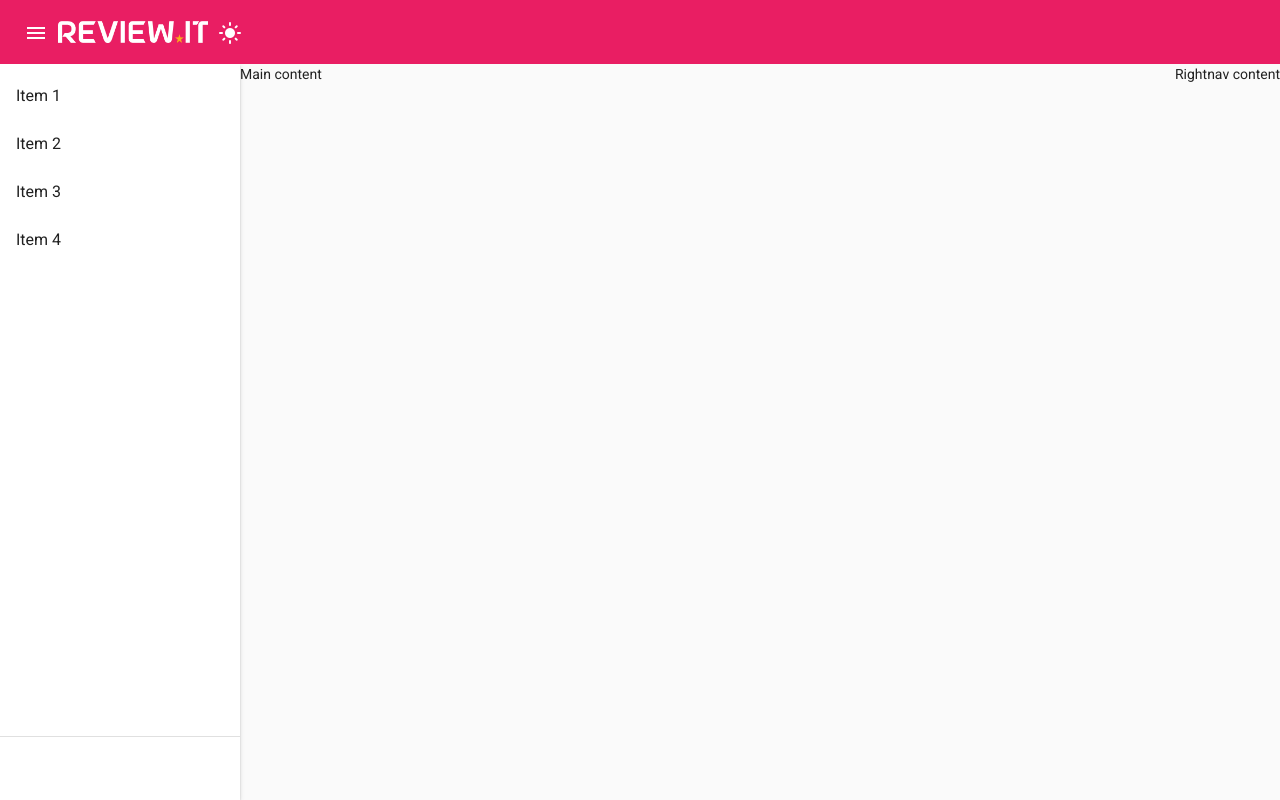
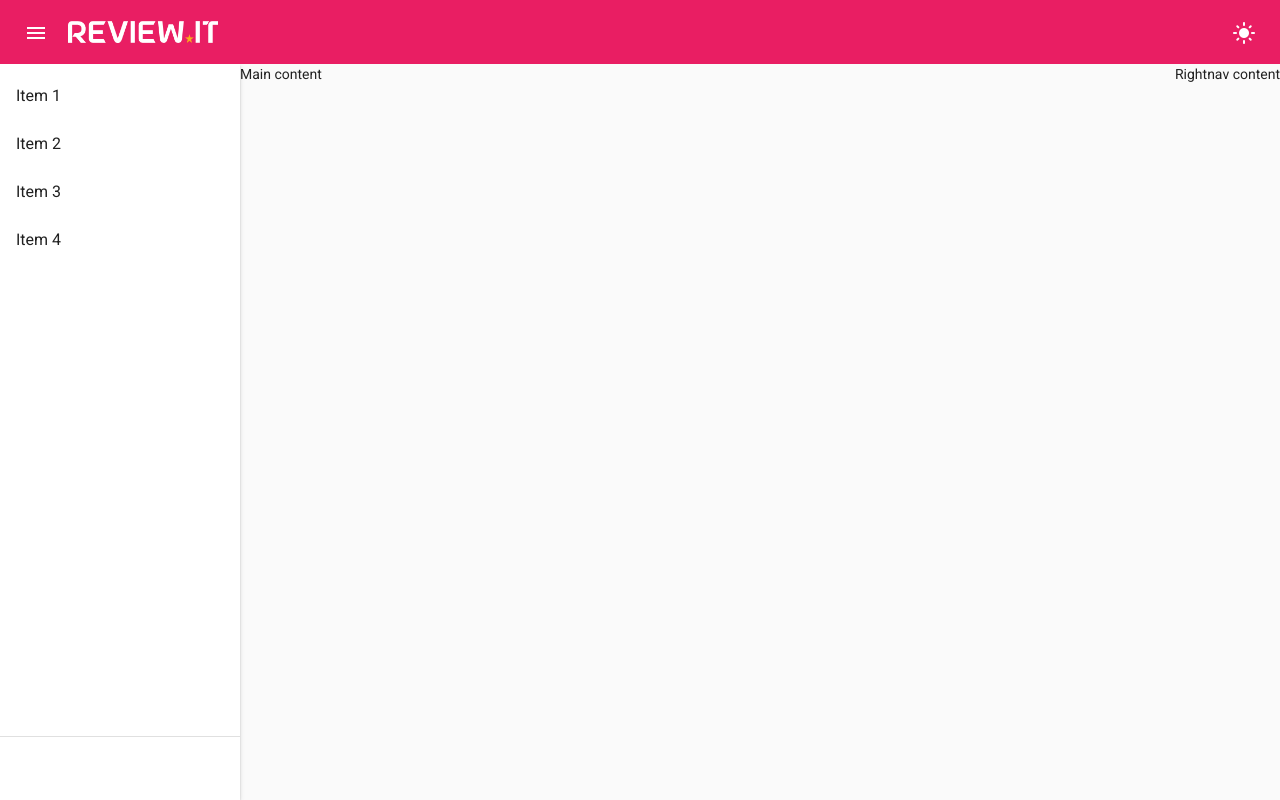
Before and after one commit to PabloCSScobar/ReviewIT, an Angular app: page / in a window 1280 px wide. Built offline with nearby package versions, Linux system fonts and the light colour scheme.

Commit message:
add flex-spacer

```diff
--- a/src/app/components/main-layout/header/header.component.scss
+++ b/src/app/components/main-layout/header/header.component.scss
@@ -3,3 +3,10 @@
 .main-header {
   height: variables.$toolbar-height-desktop;
 }
+
+.flex-row {
+  width: 100%;
+  display: flex;
+  gap: 10px;
+  align-items: center;
+}
--- a/src/app/components/main-layout/header/header.component.ts
+++ b/src/app/components/main-layout/header/header.component.ts
@@ -5,6 +5,7 @@ import { MatIconModule } from '@angular/material/icon';
 import { CommonModule } from '@angular/common';
 import { LogoComponent } from '../logo/logo.component';
 import { ThemeToggleComponent } from '../../theme/theme-toggle.component';
+import { FlexSpacerComponent } from '../../shared/flex-spacer/flex-spacer.component';
 
 @Component({
   selector: 'app-header',
@@ -16,8 +17,10 @@ import { ThemeToggleComponent } from '../../theme/theme-toggle.component';
     MatIconModule,
     LogoComponent,
     ThemeToggleComponent,
+    FlexSpacerComponent,
   ],
   template: ` <mat-toolbar class="main-header" color="primary">
+    <div class="flex-row">
       <button
         mat-icon-button
         (click)="toggleSidenav.emit()"
@@ -26,7 +29,9 @@ import { ThemeToggleComponent } from '../../theme/theme-toggle.component';
         <mat-icon>menu</mat-icon>
       </button>
       <app-logo></app-logo>
+      <app-flex-spacer></app-flex-spacer>
       <app-theme-toggle></app-theme-toggle>
+    </div>
   </mat-toolbar>`,
   styleUrls: ['./header.component.scss'],
 })
--- /dev/null
+++ b/src/app/components/shared/flex-spacer/flex-spacer.component.ts
@@ -0,0 +1,17 @@
+import { Component } from '@angular/core';
+import { CommonModule } from '@angular/common';
+
+@Component({
+  selector: 'app-flex-spacer',
+  standalone: true,
+  imports: [CommonModule],
+  template: ``,
+  styles: [
+    `
+      :host {
+        flex: 2;
+      }
+    `,
+  ],
+})
+export class FlexSpacerComponent {}
```
Also changed, not shown: 1 other file (tests, documents, lock files or other folders). Lines whose indentation alone changed are shown as unchanged.
